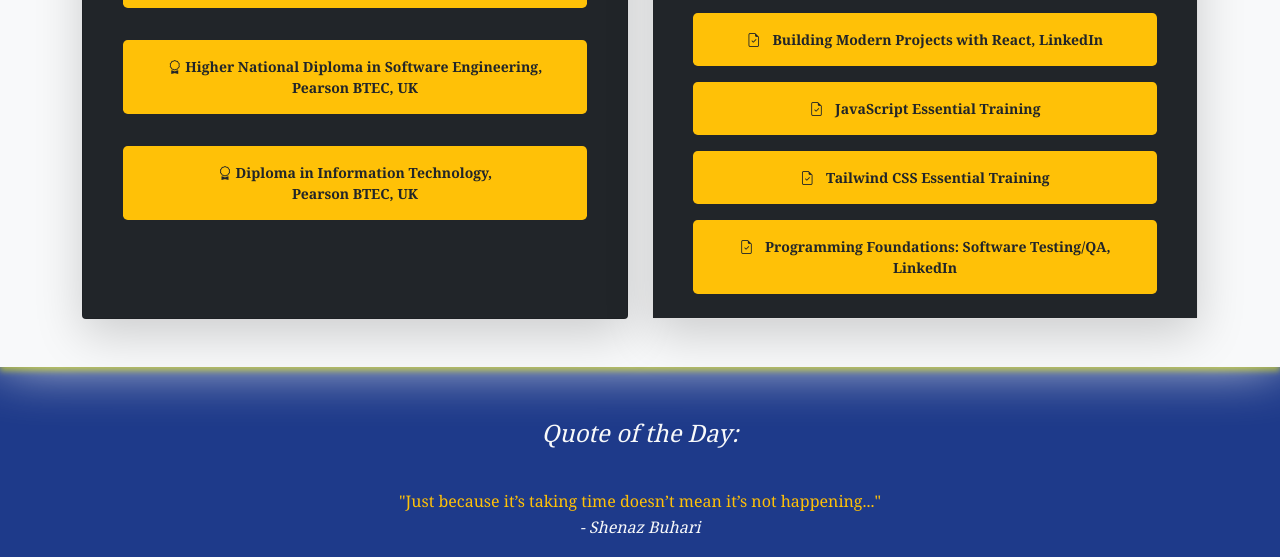
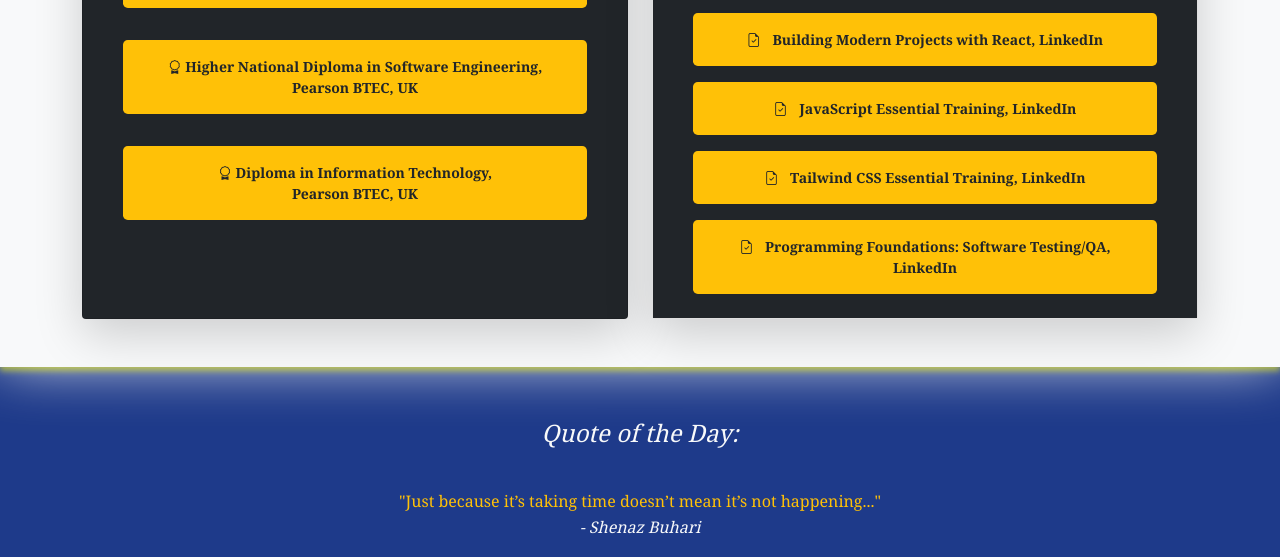
Before and after one commit to shenaz130/ShenazBuhari-officialPortfolio, a plain HTML site: page index.html in a window 1280 px wide. Shown: the part 2271-2828 px from the top of the page. Drawn offline with nearby package versions, Linux system fonts and the light colour scheme; some packages are replaced by stand-ins of ours.

Commit message:
v11 updated

```diff
--- a/index.html
+++ b/index.html
@@ -258,13 +258,13 @@
                                     <div class="col-12 mb-2">
                                         <div class="p-3 bg-warning rounded-3 fw-bold">
                                             <i class="bi bi-file-earmark-check me-2"></i>
-                                            JavaScript Essential Training
+                                            JavaScript Essential Training, LinkedIn
                                         </div>
                                     </div>
                                     <div class="col-12 mb-2">
                                         <div class="p-3 bg-warning rounded-3 fw-bold">
                                             <i class="bi bi-file-earmark-check me-2"></i>
-                                            Tailwind CSS Essential Training
+                                            Tailwind CSS Essential Training, LinkedIn
                                         </div>
                                     </div>
                                     <div class="col-12 mb-2">
```
